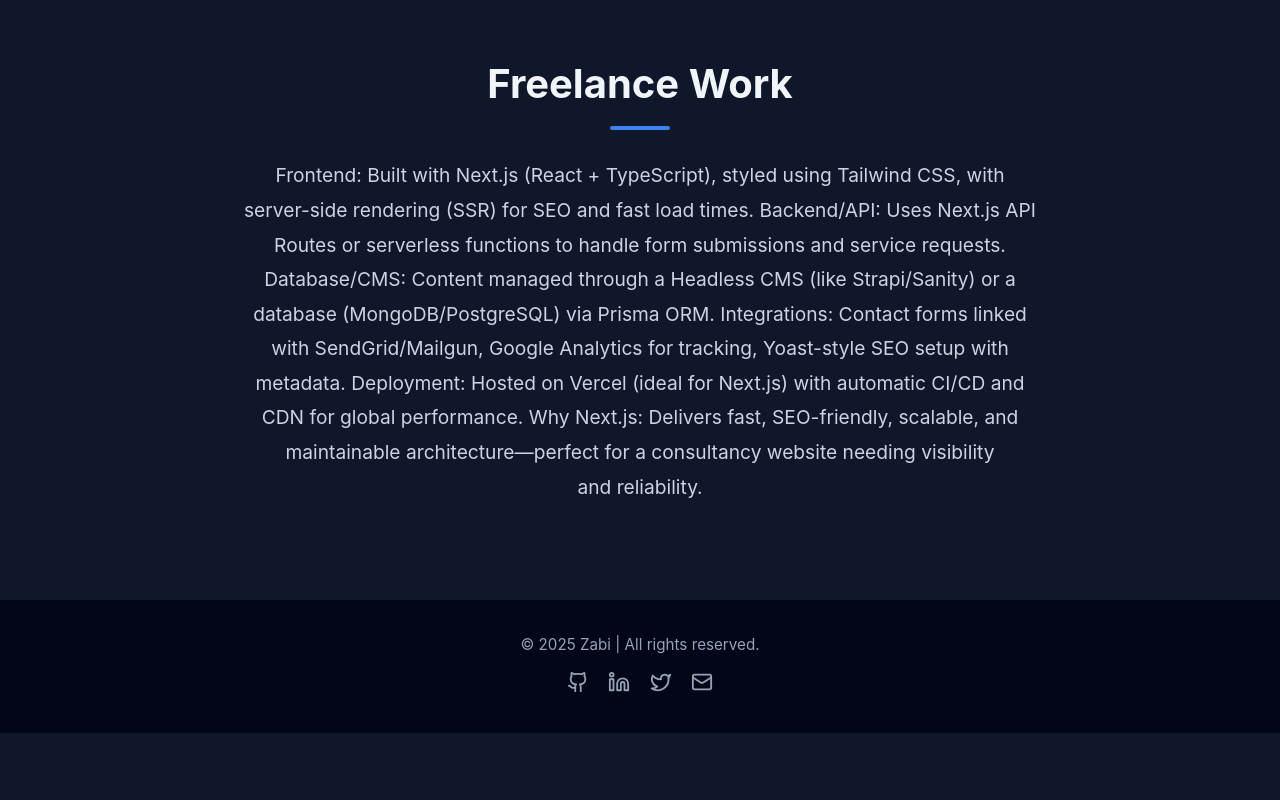
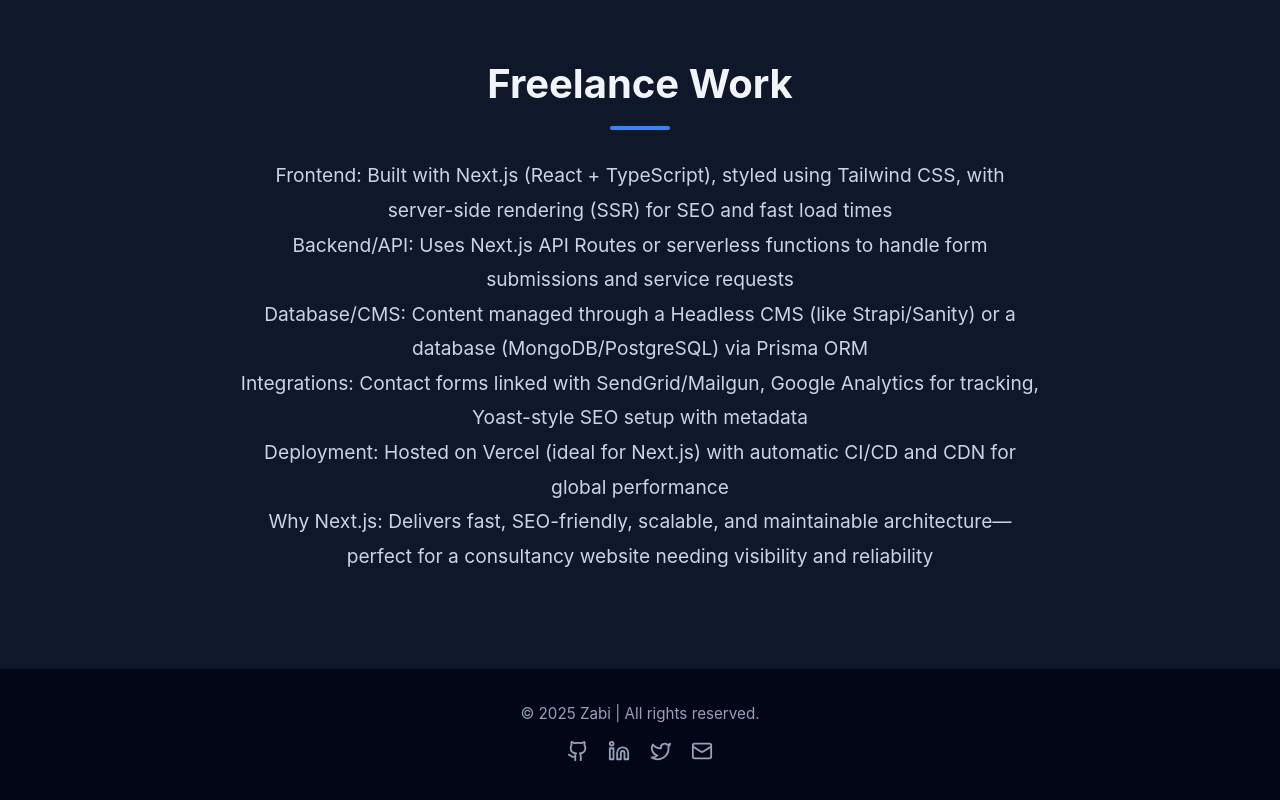
Before and after one commit to mdzabicode/My-Portfolio, a React (Vite) app: page / in a window 1280 px wide. Shown: the part 1996-2796 px from the top of the page. Before the commit the page ends 2729 px from the top, so only its background shows below. Built offline with nearby package versions, Linux system fonts and the light colour scheme.

Commit message:
Applied the br tag in the points

```diff
--- a/src/Components/Freelance.jsx
+++ b/src/Components/Freelance.jsx
@@ -4,17 +4,17 @@
     <section id="freelance" className="section freelance">
       <h2>Freelance Work</h2>
       <p>
-       Frontend: Built with Next.js (React + TypeScript), styled using Tailwind CSS, with server-side rendering (SSR) for SEO and fast load times.
+       Frontend: Built with Next.js (React + TypeScript), styled using Tailwind CSS, with server-side rendering (SSR) for SEO and fast load times<br/>
 
-Backend/API: Uses Next.js API Routes or serverless functions to handle form submissions and service requests.
+Backend/API: Uses Next.js API Routes or serverless functions to handle form submissions and service requests<br/>
 
-Database/CMS: Content managed through a Headless CMS (like Strapi/Sanity) or a database (MongoDB/PostgreSQL) via Prisma ORM.
+Database/CMS: Content managed through a Headless CMS (like Strapi/Sanity) or a database (MongoDB/PostgreSQL) via Prisma ORM<br/>
 
-Integrations: Contact forms linked with SendGrid/Mailgun, Google Analytics for tracking, Yoast-style SEO setup with metadata.
+Integrations: Contact forms linked with SendGrid/Mailgun, Google Analytics for tracking, Yoast-style SEO setup with metadata<br/>
 
-Deployment: Hosted on Vercel (ideal for Next.js) with automatic CI/CD and CDN for global performance.
+Deployment: Hosted on Vercel (ideal for Next.js) with automatic CI/CD and CDN for global performance<br/>
 
-Why Next.js: Delivers fast, SEO-friendly, scalable, and maintainable architecture—perfect for a consultancy website needing visibility and reliability.
+Why Next.js: Delivers fast, SEO-friendly, scalable, and maintainable architecture—perfect for a consultancy website needing visibility and reliability<br/>
       </p>
     </section>
   );
```
